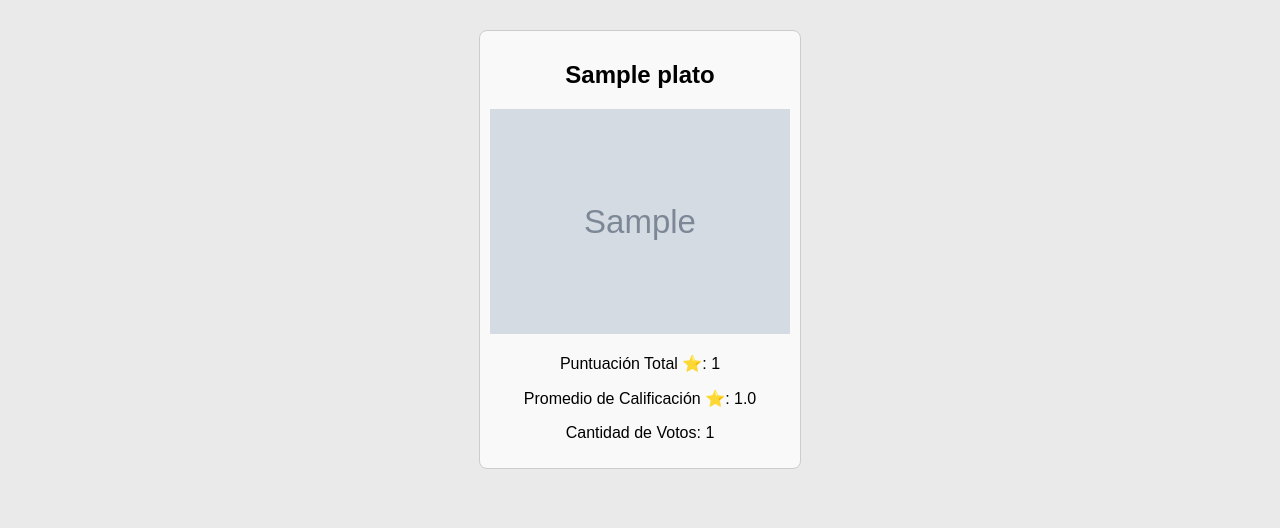
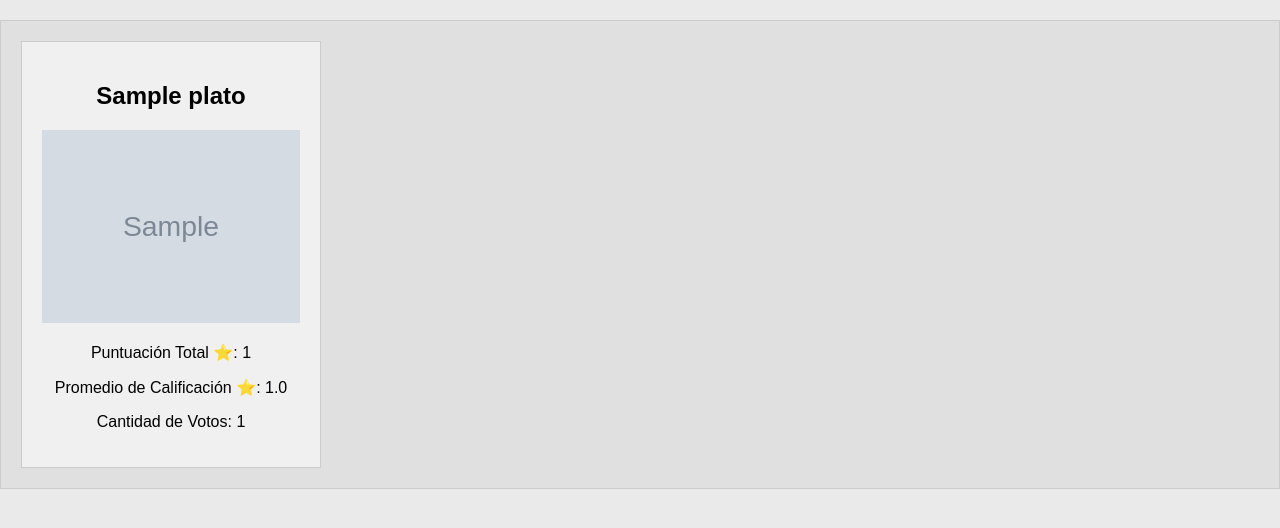
Before and after one commit to daigopez/GRUPO1_F, a Django app: page /visualizar-encuestas/ in a window 1280 px wide. Shown: the part 57-585 px from the top of the page. Run offline with Django 5.2, Linux system fonts and the light colour scheme; tables that the repository leaves empty hold one stand-in row (values such as "Sample post"); grey boxes marked "Sample" are stand-in pictures.

Commit message:
Tamaño items encuesta
Se cambió el tamaño de los items de la encuesta

```diff
--- a/comercio/templates/visualizacion_encuestas.html
+++ b/comercio/templates/visualizacion_encuestas.html
@@ -37,21 +37,32 @@
         .btn-primary:hover {
             background-color: #e65c00; /* Naranja más oscuro al pasar el mouse */
         }
+
+/*Orden de la lista de los platos */
+
         .plato-list {
             display: flex;
-            flex-direction: column;
-            align-items: center;
+            flex-wrap: wrap;  /* Permite que los elementos se envuelvan */
             margin-top: 20px;
+            padding: 10px;    /* Añade padding al contenedor */
+            background-color: #e0e0e0; /* Color de fondo del contenedor */
+            border: 1px solid #ccc; /* Borde del contenedor */
         }
+
         .plato-item {
+            flex: 0 0 300px;  /* Ancho fijo para todos los elementos */
+            box-sizing: border-box;
+            margin: 10px;     /* Espacio entre elementos */
+            padding: 20px;
+            background-color: #f0f0f0;
+            text-align: center;
             border: 1px solid #ccc;
-            margin: 10px;
-            padding: 10px;
-            width: 300px;
-            text-align: center;
-            border-radius: 8px;
-            background-color: #f9f9f9;
         }
+/* Fin lista orden de los platos */
+
+
+
+
         .plato-item img {
             max-width: 100%;
             height: auto;
```
Also changed, not shown: comercio/templates/iniciar.html (+31 -2 lines), media/platos/Captura_de_pantalla_2024-07-19_233114.png (added), media/platos/Captura_de_pantalla_2024-07-19_233114_Gt0J8BO.png (added), media/platos/Captura_de_pantalla_2024-07-19_233114_XjN3qRP.png (added), media/platos/Captura_de_pantalla_2024-07-19_233114_eAas3HM.png (added), media/platos/imagen_2024-10-06_203733042-removebg-preview.png (added), media/platos/imagen_2024-10-06_203733042-removebg-preview_tBfHlpL.png (added).
